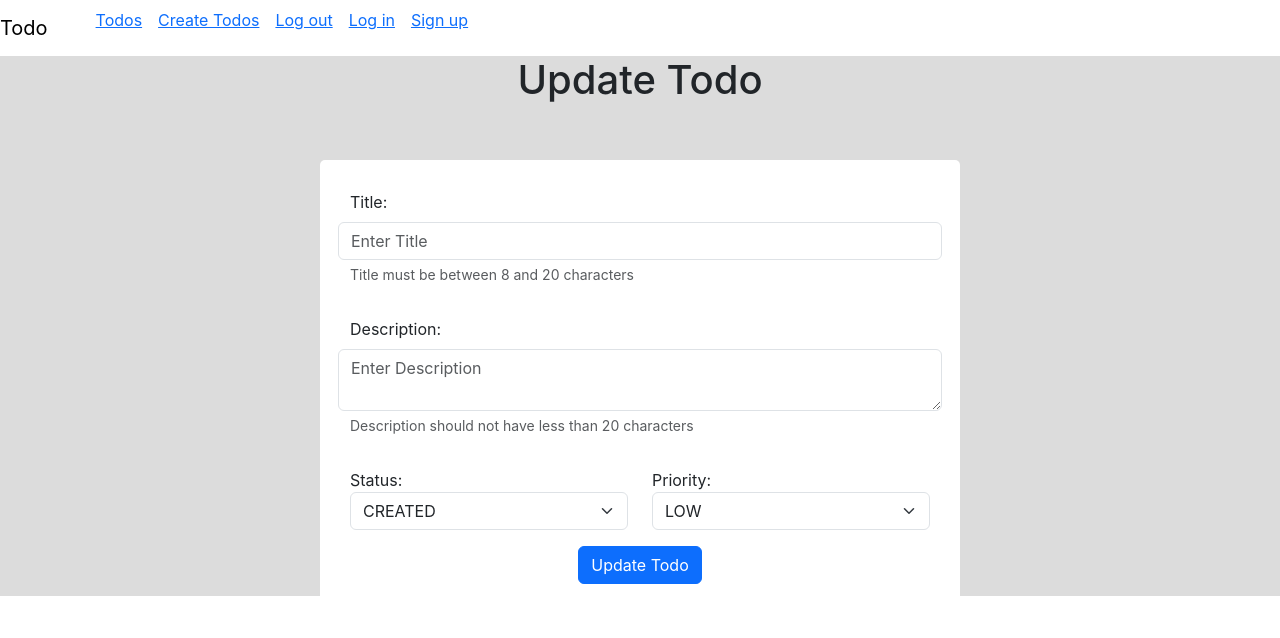
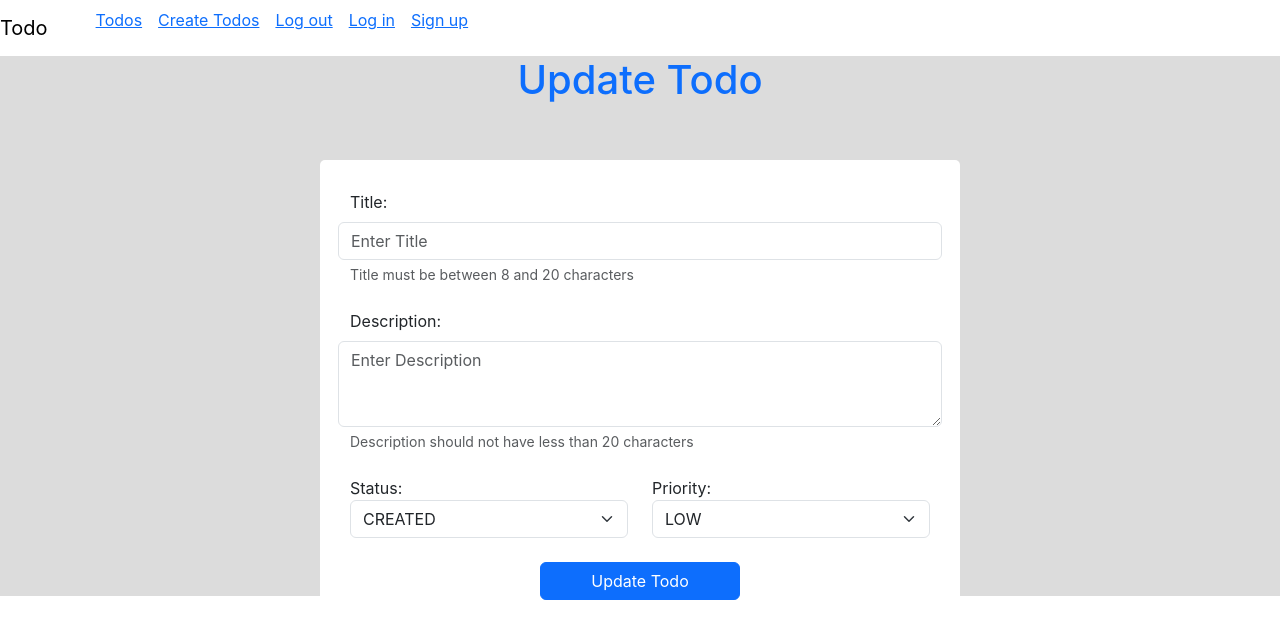
Before and after one commit to Osorabrian/Todo-React-Frontend, a React (Create React App) app: page /update-todos in a window 1280 px wide. Shown: the top 638 px of the page. Built offline with nearby package versions, Linux system fonts and the light colour scheme.

Commit message:
format update and create form

```diff
--- a/src/components/Create/createform.js
+++ b/src/components/Create/createform.js
@@ -13,7 +13,7 @@ export default function CreateForm(){
             <div className="row mb-2">
                 <label className="form-label">Description:</label>
                 <textarea className="form-control" rows='3' placeholder="Enter Description" required/>
-                <p className="form-text">Description must be between not less than 20 characters</p>
+                <p className="form-text">Description should not have less than 20 characters</p>
             </div>
 
             <div className="row mb-4">
@@ -40,7 +40,7 @@ export default function CreateForm(){
             </div>
 
             <div style={{textAlign: 'center'}}>
-                <button className="btn btn-primary" style={{width: '300px'}}>Create Todo</button>
+                <button className="btn btn-primary" style={{width: '200px'}}>Create Todo</button>
             </div>
 
         </form>
--- a/src/components/Update/updateform.js
+++ b/src/components/Update/updateform.js
@@ -5,19 +5,19 @@ export default function UpdateForm(){
     return(
         <form id='update-form'>
 
-            <div className="row mb-3">
+            <div className="row mb-2">
                 <label className="form-label">Title:</label>
                 <input className="form-control" type={'text'} placeholder='Enter Title' required/>
                 <p className="form-text">Title must be between 8 and 20 characters</p>
             </div>
 
-            <div className="row mb-3">
+            <div className="row mb-2">
                 <label className="form-label">Description:</label>
-                <textarea className="form-control" row='3' placeholder='Enter Description' required/>
+                <textarea className="form-control" rows='3' placeholder='Enter Description' required/>
                 <p className="form-text">Description should not have less than 20 characters</p>
             </div>
 
-            <div className="row mb-3">
+            <div className="row mb-4">
 
                 <div className="col-6">
                     <label>Status:</label>
@@ -41,7 +41,7 @@ export default function UpdateForm(){
             </div>
 
             <div style={{textAlign: 'center'}}>
-                <button  className='btn btn-primary' type="submit">Update Todo</button>
+                <button  className='btn btn-primary' type="submit" style={{width: '200px'}}>Update Todo</button>
             </div>
 
         </form>
--- a/src/components/Update/updatepage.js
+++ b/src/components/Update/updatepage.js
@@ -5,7 +5,7 @@ import UpdateForm from "./updateform";
 export default function UpdatePage(){
     return(
         <div id='update-page'>
-            <h1>Update Todo</h1>
+            <h1 className="text-primary">Update Todo</h1>
             <UpdateForm/>
         </div>
     )
```
